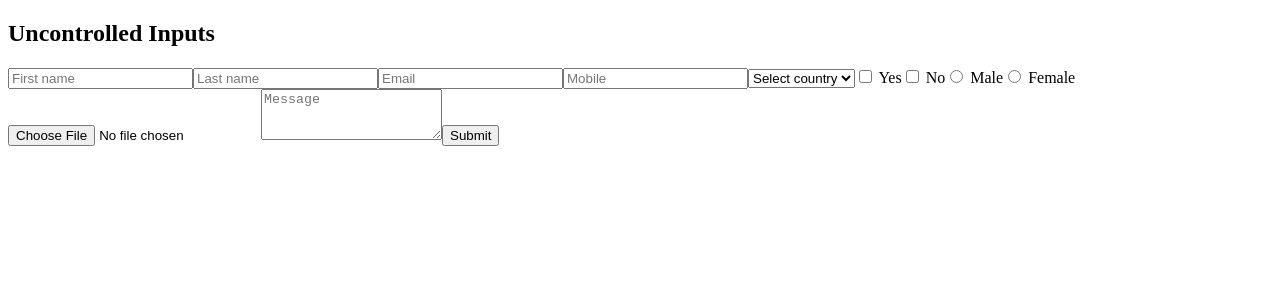
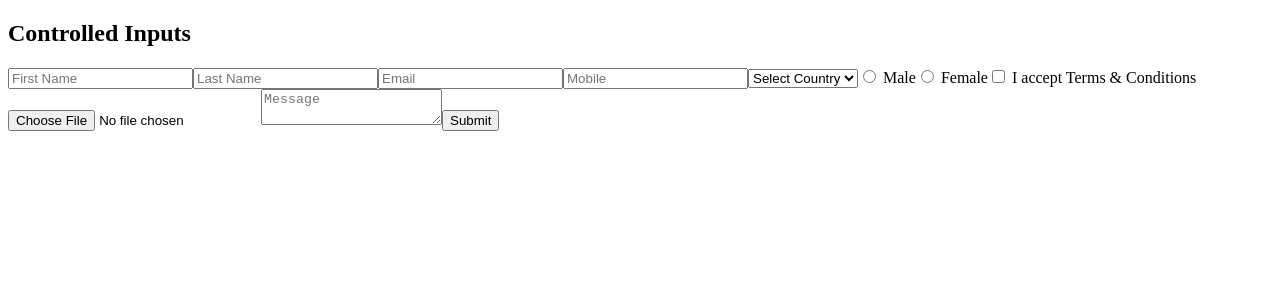
Before and after one commit to ameysawant/react19-with-typescript-tutorial, a React (Vite) app: page / in a window 1280 px wide. Shown: the top 300 px of the page. Built offline with nearby package versions, Linux system fonts and the light colour scheme.

Commit message:
added controlled inputs

```diff
--- a/src/App.tsx
+++ b/src/App.tsx
@@ -18,8 +18,8 @@ const App = () => {
       {/* <CleanupFunction /> */}
       {/* <ConditionalRendering /> */}
       {/* <ShortCircuit /> */}
-      {/* <ControlledInputs /> */}
-      <UncontrolledForm />
+      <ControlledInputs />
+      {/* <UncontrolledForm /> */}
     </>
   );
 };
--- a/src/components/forms/ControlledInputs.tsx
+++ b/src/components/forms/ControlledInputs.tsx
@@ -1,93 +1,105 @@
-// A controlled input is a form field whose value is stored and managed by React state. React is the single source of truth — the field displays whatever is in state, and the only way its value changes is when your code updates that state.
+// Uncontrolled = the DOM owns the value.
+// Controlled = React state owns the value.
 
-// An uncontrolled input is a form field whose value is managed by the browser (the DOM). React does not track it as it changes — you only read the value when you need it, typically at submit time, using a ref or the form itself.
-
-// Controlled = React state owns the value.
-// Uncontrolled = the DOM owns the value.
-
-import { useRef, useState } from "react";
+import { useState, useRef } from "react";
 import type { ChangeEvent, SubmitEvent } from "react";
 
-type FormElement = ChangeEvent<
-  HTMLInputElement | HTMLSelectElement | HTMLTextAreaElement
->;
-type HandleChange = FormElement;
+type FormData = {
+  firstName: string;
+  lastName: string;
+  email: string;
+  mobile: string;
+  country: string;
+  gender: string;
+  terms: boolean;
+  file: string;
+  message: string;
+};
 
-type HandleMyForm = SubmitEvent<HTMLFormElement>;
+type FormElements = HTMLInputElement | HTMLSelectElement | HTMLTextAreaElement;
+type HandleChange = ChangeEvent<FormElements>;
+type FormSubmitEvent = SubmitEvent<HTMLFormElement>;
 
-const intialValue = {
+const initialValue = {
   firstName: "",
   lastName: "",
   email: "",
   mobile: "",
   country: "",
   gender: "",
-  subscribe: "",
+  terms: false,
+  file: "",
   message: "",
-  // file: "",
 };
 
 const ControlledInputs = () => {
-  const [formData, setFormData] = useState(intialValue);
-  console.log("component rendered");
+  const inputRef = useRef<HTMLInputElement>(null);
+  console.log(inputRef);
 
-  // const inputFileRef = useRef<HTMLInputElement>(null);
+  console.log("component render");
+  const [formData, setFormData] = useState<FormData>(initialValue);
 
   const handleChange = (e: HandleChange) => {
-    const { value, name, type } = e.target;
+    const { name, value, type } = e.target;
+    const isChecked = (e.target as HTMLInputElement).checked;
+
     setFormData((prev) => {
-      return { ...prev, [name]: type === "number" ? Number(value) : value };
+      if (type === "checkbox") {
+        return { ...prev, [name]: isChecked };
+      }
+
+      // if (type === "number") {
+      //   return { ...prev, [name]: Number(value) };
+      // }
+
+      return { ...prev, [name]: value };
     });
   };
 
-  const handleMyForm = (e: HandleMyForm) => {
+  const handleMyForm = (e: FormSubmitEvent) => {
     e.preventDefault();
 
-    // const file = inputFileRef.current?.files?.[0] ?? null;
-    // console.log(file);
+    const file = inputRef.current?.files?.[0];
+    console.log(file);
 
     const finalData = {
       ...formData,
-      // file: file ? file.name : null,
-      //   mobile: Number(formData.mobile),
+      file: file ? file.name : null,
+      mobile: Number(formData.mobile),
     };
+
     console.log(finalData);
-    setFormData(intialValue);
-    // if (inputFileRef.current) {
-    //   inputFileRef.current.value = "";
-    // }
   };
 
   return (
     <>
       <h2>Controlled Inputs</h2>
-
       <form onSubmit={handleMyForm}>
         <input
           type="text"
           name="firstName"
-          placeholder="first name"
+          placeholder="First Name"
           value={formData.firstName}
           onChange={handleChange}
         />
         <input
           type="text"
           name="lastName"
-          placeholder="last name"
+          placeholder="Last Name"
           value={formData.lastName}
           onChange={handleChange}
         />
         <input
           type="email"
           name="email"
-          placeholder="email"
+          placeholder="Email"
           value={formData.email}
           onChange={handleChange}
         />
         <input
           type="number"
           name="mobile"
-          placeholder="mobile"
+          placeholder="Mobile"
           value={formData.mobile}
           onChange={handleChange}
         />
@@ -95,7 +107,7 @@ const ControlledInputs = () => {
         <select name="country" value={formData.country} onChange={handleChange}>
           <option value="">Select Country</option>
           <option value="india">India</option>
-          <option value="usa">Usa</option>
+          <option value="usa">USA</option>
           <option value="china">China</option>
         </select>
 
@@ -106,8 +118,8 @@ const ControlledInputs = () => {
             value="male"
             checked={formData.gender === "male"}
             onChange={handleChange}
-          />
-          male
+          />{" "}
+          Male
         </label>
         <label>
           <input
@@ -116,41 +128,30 @@ const ControlledInputs = () => {
             value="female"
             checked={formData.gender === "female"}
             onChange={handleChange}
-          />
-          female
+          />{" "}
+          Female
         </label>
 
         <label>
           <input
             type="checkbox"
-            name="subscribe"
-            value="yes"
-            checked={formData.subscribe === "yes"}
+            name="terms"
+            checked={formData.terms}
             onChange={handleChange}
-          />
-          yes
-        </label>
-        <label>
-          <input
-            type="checkbox"
-            name="subscribe"
-            value="no"
-            checked={formData.subscribe === "no"}
-            onChange={handleChange}
-          />
-          no
+          />{" "}
+          I accept Terms & Conditions
         </label>
 
-        {/* <input type="file" ref={inputFileRef} /> */}
+        <input ref={inputRef} type="file" name="file" />
 
         <textarea
           name="message"
-          placeholder="message"
+          placeholder="Message"
           value={formData.message}
           onChange={handleChange}
         />
 
-        <button type="submit">submit</button>
+        <button type="submit">Submit</button>
       </form>
     </>
   );
--- a/src/components/forms/UnControlledInputs.tsx
+++ b/src/components/forms/UnControlledInputs.tsx
@@ -1,5 +1,7 @@
 // Uncontrolled (refs)
 // Input may Type karne pe re-render nahi hota. Submit dabane pe ref se value ek baar padhte hain.
+
+import { useRef } from "react";
 
 // Controlled (state)
 // Har letter type karne pe state update hoti hai aur page re-render hota hai.
@@ -9,10 +11,9 @@
 // Background mein value yaad rakhne ke liye like Timer ki ID or purana score or value
 // Value ko change karne par page refresh (re-render) na ho
 
-import { useRef } from "react";
+function UncontrolledInputs() {
+  console.log("component render");
 
-function UncontrolledForm() {
-  console.log("component rendered");
   const formRef = useRef<HTMLFormElement>(null);
   const firstNameRef = useRef<HTMLInputElement>(null);
   const lastNameRef = useRef<HTMLInputElement>(null);
@@ -26,34 +27,43 @@ function UncontrolledForm() {
   const fileRef = useRef<HTMLInputElement>(null);
   const messageRef = useRef<HTMLTextAreaElement>(null);
 
-  function handleSubmit(e: React.SubmitEvent<HTMLFormElement>) {
+  const handleMyForm = (e: React.SubmitEvent<HTMLFormElement>) => {
     e.preventDefault();
     const file = fileRef.current?.files?.[0] ?? null;
-    const data = {
+    // console.log(file);
+    const formData = {
       firstName: firstNameRef.current?.value ?? "",
       lastName: lastNameRef.current?.value ?? "",
       email: emailRef.current?.value ?? "",
       mobile: mobileRef.current?.value ?? "",
       country: countryRef.current?.value ?? "",
-      subscribe: subscribeYesRef.current?.checked ? "yes" : "no",
-      gender: genderMaleRef.current?.checked ? "male" : "female",
-      file: file?.name ?? null,
+      subscribe: subscribeYesRef.current?.checked
+        ? "yes"
+        : subscribeNoRef.current?.checked
+          ? "no"
+          : "not selected",
+      gender: genderMaleRef.current?.checked
+        ? "male"
+        : genderFemaleRef.current?.checked
+          ? "female"
+          : "not selected",
+      file: file ? file.name : null,
       message: messageRef.current?.value ?? "",
     };
 
     formRef.current?.reset();
 
-    console.log(data);
-  }
+    console.log(formData);
+  };
 
   return (
     <>
       <h2>Uncontrolled Inputs</h2>
-      <form ref={formRef} onSubmit={handleSubmit}>
-        <input ref={firstNameRef} placeholder="First name" />
-        <input ref={lastNameRef} placeholder="Last name" />
+      <form ref={formRef} onSubmit={handleMyForm}>
+        <input ref={firstNameRef} type="text" placeholder="First name" />
+        <input ref={lastNameRef} type="text" placeholder="Last name" />
         <input ref={emailRef} type="email" placeholder="Email" />
-        <input ref={mobileRef} type="tel" placeholder="Mobile" />
+        <input ref={mobileRef} type="number" placeholder="Mobile" />
 
         <select ref={countryRef}>
           <option value="">Select country</option>
@@ -84,9 +94,9 @@ function UncontrolledForm() {
           Female
         </label>
 
-        <input type="file" ref={fileRef} />
+        <input ref={fileRef} type="file" />
 
-        <textarea ref={messageRef} placeholder="Message" rows={3} />
+        <textarea ref={messageRef} placeholder="Message" />
 
         <button type="submit">Submit</button>
       </form>
@@ -94,4 +104,4 @@ function UncontrolledForm() {
   );
 }
 
-export default UncontrolledForm;
+export default UncontrolledInputs;
```
